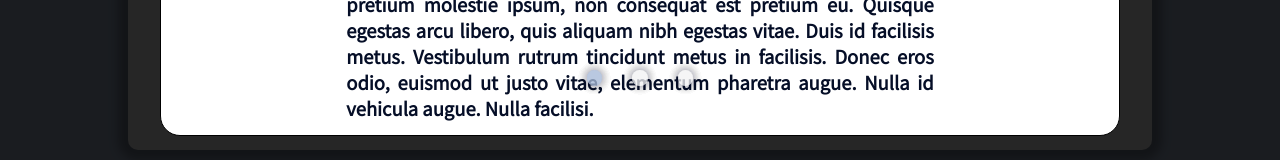
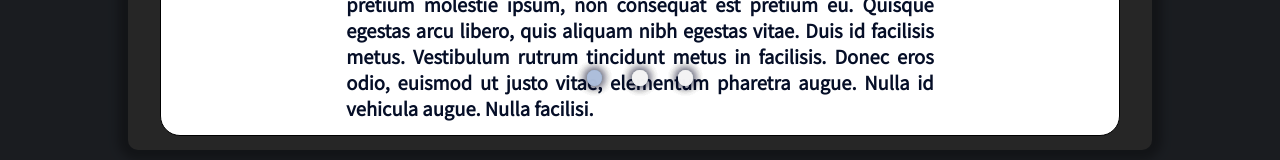
Before and after one commit to godcl1623/portfolio, a React (Create React App) app: page /works in a window 1280 px wide. Both pictures are taken after a click on the picture 335 px from the left and 444 px from the top of the page. Shown: the part 624-784 px from the top of the page. Built offline with nearby package versions, Linux system fonts and the light colour scheme.

Commit message:
develop - BodySection 페이지 표시기 수정 테스트

```diff
--- a/src/components/modal/projects/layouts/BodySection.js
+++ b/src/components/modal/projects/layouts/BodySection.js
@@ -51,18 +51,22 @@ const BodySection = props => {
             border: 1px solid transparent;
             border-radius: 50%;
             padding: 1px;
+            -webkit-box-shadow: 0 0 10px 2px var(--box-shadow);
             box-shadow: 0 0 10px 2px var(--box-shadow);
             min-width: 10px;
             min-height: 10px;
             width: 1.2vw;
             height: 1.2vw;
             background: var(--white);
-            opacity: 30%;
+            opacity: 70%;
             cursor: pointer;
             :hover {
+              -webkit-filter: brightness(0.9);
               filter: brightness(0.9);
             }
             :active {
+              -webkit-transform: scale(0.95);
+              -ms-transform: scale(0.95);
               transform: scale(0.95);
             }
           `}
@@ -83,13 +87,26 @@ const BodySection = props => {
         width: 100%;
         height: 100%;
         overflow-y: scroll;
+        -webkit-transition: all 0.3s;
+        -o-transition: all 0.3s;
         transition: all 0.3s;
+        display: -webkit-box;
+        display: -ms-flexbox;
         display: flex;
-        flex-direction: column;
-        align-items: center;
-        justify-content: space-between;
+        -webkit-box-orient: vertical;
+        -webkit-box-direction: normal;
+            -ms-flex-direction: column;
+                flex-direction: column;
+        -webkit-box-align: center;
+            -ms-flex-align: center;
+                align-items: center;
+        -webkit-box-pack: justify;
+            -ms-flex-pack: justify;
+                justify-content: space-between;
         @media (min-height: 1440px) and (max-width: 2559px) {
-          justify-content: center;
+          -webkit-box-pack: center;
+              -ms-flex-pack: center;
+                  justify-content: center;
         }
       `}
     >
@@ -143,11 +160,13 @@ const BodySection = props => {
           ${mediaQuery.setMobile} {
             bottom: 0;
           }
-          transform: translate(-50%, -50%);
+          -webkit-transform: translate(-50%, -50%);
+              -ms-transform: translate(-50%, -50%);
+                  transform: translate(-50%, -50%);
 
           input[type='checkbox']:checked + label {
             background: var(--point-light);
-            opacity: 30%;
+            opacity: 70%;
           }
         `}
       >
--- a/src/components/utils/Moveto.js
+++ b/src/components/utils/Moveto.js
@@ -23,6 +23,8 @@ const Moveto = props => {
       test.current.style.fontFamily = 'Gothic A1';
       test.current.style.top = '50%';
       test.current.style.left = '50%';
+      test.current.style.webkitTransform = 'translate(-50%, -50%)';
+      test.current.style.msTransform = 'translate(-50%, -50%)';
       test.current.style.transform = 'translate(-50%, -50%)';
       test.current.style.fontSize = '50px';
       setTimeout(() => dispatch(isTransitionEndCreator(true)), 1005);
@@ -33,6 +35,7 @@ const Moveto = props => {
 
   useEffect(() => {
     if (transitionStatus) {
+      test.current.style.webkitAnimation = 'grow 0.5s forwards';
       test.current.style.animation = 'grow 0.5s forwards';
       test.current.style.top = '80px';
       setTimeout(() => dispatch(isReadyToMoveCreator(true)), 1005);
@@ -65,6 +68,7 @@ const Moveto = props => {
             min-width: 100px;
           }
           position: absolute;
+          display: inline-block;
           top: ${props.offsetTop}px;
           left: ${props.offsetLeft}px;
           transition: all 1s;
```
